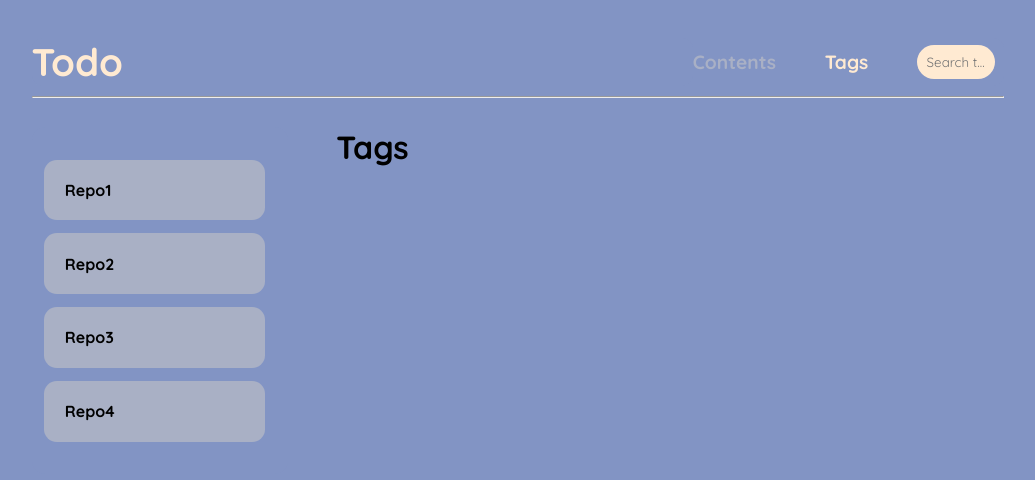
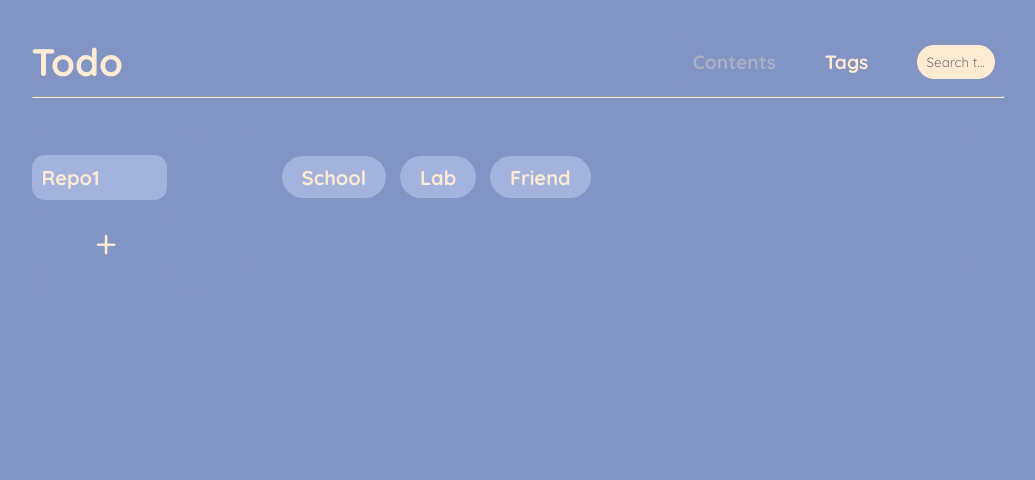
Before and after one commit to Hmc-1209/Todo-taskAPP, a React (Create React App) app: page /tags in a window 1280 px wide. Shown: the top 480 px of the page, without its empty margins (122-1157 px from the left). Built offline with nearby package versions, Linux system fonts and the light colour scheme.

Commit message:
non-memorable adding repo function added

```diff
--- a/public/index.html
+++ b/public/index.html
@@ -3,6 +3,7 @@
   <head>
     <meta charset="utf-8" />
     <link rel="icon" href="./todo.png" />
+    <link rel="stylesheet" href="https://cdnjs.cloudflare.com/ajax/libs/font-awesome/4.7.0/css/font-awesome.min.css">
     <meta name="viewport" content="width=device-width, initial-scale=1" />
     <meta name="theme-color" content="#000000" />
     <meta
@@ -10,8 +11,6 @@
       content="Web site created using create-react-app"
     />
     <link rel="apple-touch-icon" href="%PUBLIC_URL%/logo192.png" />
-
-    <link rel="manifest" href="%PUBLIC_URL%/manifest.json" />
 
     <title>ToDo</title>
   </head>
--- a/src/components/Contents.js
+++ b/src/components/Contents.js
@@ -1,7 +1,18 @@
-import React from "react";
+import React, { useContext } from "react";
+
+// Context
+import { AppContext } from "./Layout";
 
 const Contents = () => {
-  return <h1>Contents</h1>;
+  const { tasks } = useContext(AppContext);
+
+  return (
+    <div className="contents">
+      {tasks.map((task) => (
+        <div className="task"> {task} </div>
+      ))}
+    </div>
+  );
 };
 
 export default Contents;
--- a/src/components/Layout.js
+++ b/src/components/Layout.js
@@ -1,13 +1,31 @@
-import React from "react";
+import React, { createContext, useState } from "react";
 import { Outlet } from "react-router-dom";
 
 // Components
 import SideBarL from "./SidebarL";
 import Navbar from "./Navbar";
 
+export const AppContext = createContext(null);
+
 const Layout = () => {
+  const [tasks, setTasks] = useState(["Task1", "Task2"]);
+  const [repos, setRepos] = useState(["Repo1"]);
+  const [tags, setTags] = useState(["School", "Lab", "Friend"]);
+  const [selectedRepo, setSelectedRepo] = useState(repos[0]);
+
   return (
-    <>
+    <AppContext.Provider
+      value={{
+        tasks,
+        setTasks,
+        repos,
+        setRepos,
+        tags,
+        setTags,
+        selectedRepo,
+        setSelectedRepo,
+      }}
+    >
       <Navbar />
 
       <hr style={{ marginBottom: "3%" }} />
@@ -16,7 +34,7 @@ const Layout = () => {
         <SideBarL />
         <Outlet />
       </div>
-    </>
+    </AppContext.Provider>
   );
 };
 
--- a/src/components/Repositories.js
+++ b/src/components/Repositories.js
@@ -1,8 +1,38 @@
-import React from "react";
+import React, { useContext } from "react";
+
+// Context
+import { AppContext } from "./Layout";
 
 const Repositories = () => {
-  const repos = ["Repo1", "Repo2", "Repo3", "Repo4"];
-  return repos.map((repo) => <div className="repo">{repo}</div>);
+  const { repos, setRepos, selectedRepo, setSelectedRepo } =
+    useContext(AppContext);
+
+  // Add a repository
+  const addRepo = () => {
+    setRepos(repos.concat("Repo" + (repos.length + 1)));
+  };
+  // Check if the repository has been selected
+  const repoClass = (repo) => {
+    return repo === selectedRepo ? "repo selectedRepo" : "repo";
+  };
+  // Set the selected repository
+  const selectRepo = (repo) => {
+    console.log(repo.target.outerText);
+    setSelectedRepo(repo.target.outerText.split(" ")[0]);
+  };
+
+  return (
+    <>
+      {repos.map((repo) => (
+        <div className={repoClass(repo)} onClick={(repo) => selectRepo(repo)}>
+          {repo}
+        </div>
+      ))}
+      <button className="addTag" onClick={addRepo}>
+        +
+      </button>
+    </>
+  );
 };
 
 export default Repositories;
--- a/src/components/SidebarL.js
+++ b/src/components/SidebarL.js
@@ -2,6 +2,8 @@ import React from "react";
 
 // Components
 import Repositories from "./Repositories";
+
+// Context
 
 const SideBarL = () => {
   return (
--- a/src/components/Tag.js
+++ b/src/components/Tag.js
@@ -1,7 +1,16 @@
-import React from "react";
+import React, { useContext } from "react";
+import { AppContext } from "./Layout";
 
 const Tags = () => {
-  return <h1>Tags</h1>;
+  const { tags } = useContext(AppContext);
+
+  return (
+    <div className="tags">
+      {tags.map((tag) => (
+        <div className="tag">{tag}</div>
+      ))}
+    </div>
+  );
 };
 
 export default Tags;
--- a/src/index.css
+++ b/src/index.css
@@ -5,8 +5,11 @@
   background-color: #8294C4;
   margin: 0;
   font-family: "Quicksand";
+  transition:all .2s ease-in;
 }
 
+
+/* Styles for navbar */
 nav {
   width: 100%;
   display: flex;
@@ -16,11 +19,9 @@ nav {
   align-items: center;
   border-radius: 10px;
 }
-
 input:focus {
   outline:none;
 }
-
 .navLink {
   font-weight: bold;
   color:#a9b0c5;
@@ -31,10 +32,8 @@ input:focus {
 .active {
   color:#FFEAD2;
 }
-
 .searchBar {
   text-overflow: ellipsis;
-  transition:all .2s ease-out;
   outline: none;
   border:none;
   width:10%;
@@ -45,12 +44,12 @@ input:focus {
   padding-left: 1%;
 }
 .searchBar:focus {
-  transition:all .2s ease-out;
   width:15%;
 }
 
+/* Styles for sidebar */
 .sidebarL {
-  width:20vw;
+  width:15vw;
   font-size: 1.5vw;
   padding:2% 0 2% 0%;
   margin: 0 5% 0 0;
@@ -62,9 +61,74 @@ input:focus {
 }
 .repo {
   width:70%;
-  padding: 8%;
-  margin:5%;
-  font-size: 2vh;
+  padding: 6%;
+  margin:5% 0 5% 5%;
+  font-size: 2.5vh;
   border-radius: 1vw;
+  color:#c6c5c3;
   background-color: #a9b0c5;
 }
+.selectedRepo {
+  margin:5% 0 5% 0;
+  color:#FFEAD2;
+  background-color: #a4b3de;
+}
+.addTag {
+  width:80%;
+  padding: 6%;
+  margin:0 0 0 5%;
+  font-size: 5vh;
+  border-radius: 1vw;
+  border:none;
+  transition:all .1s ease-in;
+  color:#FFEAD2;
+}
+.addTag:hover {
+  font-size: 5vh;
+  font-weight: bold;
+  transition:all .1s ease-in;
+}
+
+
+/* Styles for contents part*/
+.contents {
+  width:80%;
+  height:fit-content;
+  padding: 3%;
+  margin:3% 3% 3% 0;
+  font-size: 2.5vh;
+  font-weight: bold;
+  border-radius: 1vw;
+  color:#FFEAD2;
+  background-color: #a4b3de;
+}
+.task {
+  width: 92%;
+  margin: 2%;
+  padding:2%;
+  border-radius: 1vh;
+}
+
+
+/* Styles for tags part*/
+.tags {
+  width:80%;
+  padding: 3%;
+  margin:0 3% 3% 0;
+  font-size: 2.5vh;
+  font-weight: bold;
+  border-radius: 1vw;
+  display:flex;
+  flex-wrap: wrap;
+  color:#FFEAD2;
+}
+.tag {
+  height: 5vh;
+  display: flex;
+  justify-content: center;
+  align-items: center;
+  border-radius: 4vw;
+  margin:0% 1% 0% 1%;
+  padding:.1% 3% .1% 3%;
+  background-color:#a4b3de;
+}
```
Also changed, not shown: src/components/Task.js (added, +7 -0 lines).
